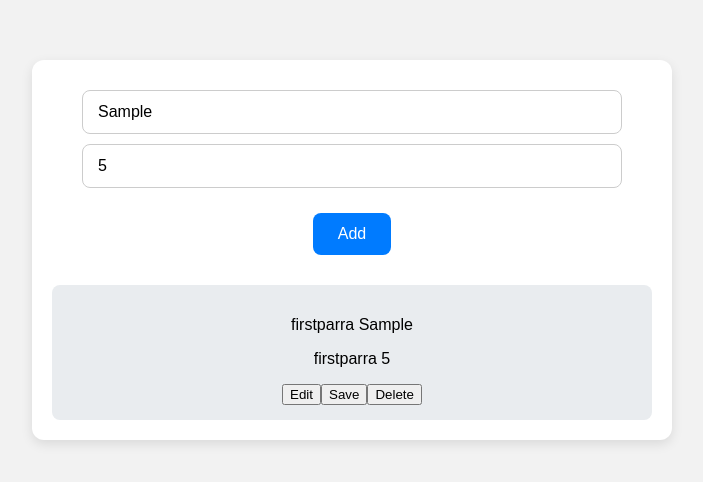
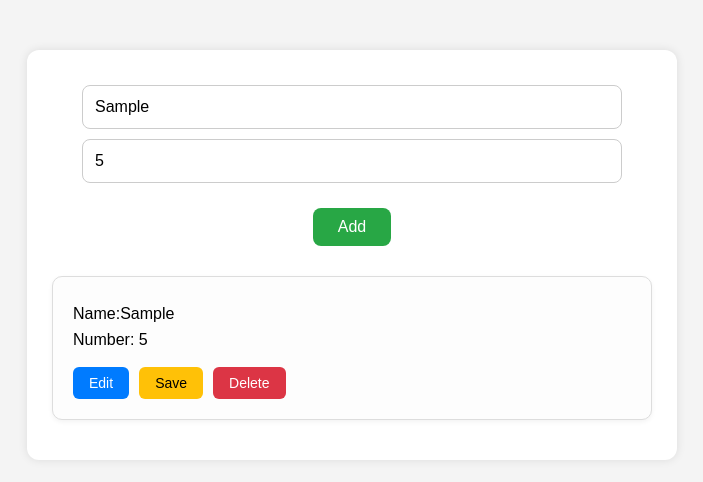
Before and after one commit to CBROY62/JavaScript-100-Problem, a plain HTML site: page Click_Created_componets/index.html in a window 1280 px wide. Both pictures are taken after typing "Sample", "5" into the empty fields and a click on the button "Add". Shown: the whole page, without its empty margins (288-991 px from the left). Drawn offline with Linux system fonts and the light colour scheme.

Commit message:
add on the style for todo section

```diff
--- a/Click_Created_componets/Script.js
+++ b/Click_Created_componets/Script.js
@@ -9,10 +9,10 @@ function adddataOnhead2() {
     DevSection1.className = "divsection";
 
     const newDevSection1 = document.createElement('p');
-    newDevSection1.textContent = `firstparra ${firstInputSection1}`;
+    newDevSection1.textContent = `Name:${firstInputSection1}`;
 
     const newDevSection2 = document.createElement('p');
-    newDevSection2.textContent = `firstparra ${sectionInputSection1}`;
+    newDevSection2.textContent = `Number: ${sectionInputSection1}`;
 
     const newbtnSection = document.createElement('button');
     newbtnSection.textContent = "Edit";
--- a/Click_Created_componets/style.css
+++ b/Click_Created_componets/style.css
@@ -3,43 +3,35 @@
 body {
   margin: 0;
   font-family: Arial, sans-serif;
-  background-color: #f2f2f2;
+  background-color: #f4f4f4;
 }
 
 .main_section {
   max-width: 600px;
-  margin: 60px auto;
-  padding: 20px;
+  margin: 50px auto;
+  padding: 25px;
   background-color: #ffffff;
   border-radius: 12px;
-  box-shadow: 0 4px 12px rgba(0, 0, 0, 0.1);
+  box-shadow: 0 0 10px rgba(0, 0, 0, 0.1);
   text-align: center;
 }
 
-input[type="text"],
-input[type="number"] {
+.inpute1,
+.inpute2 {
+  width: 90%;
+  padding: 12px;
+  margin: 10px auto;
   display: block;
-  width: 90%;
-  padding: 12px 15px;
-  margin: 10px auto;
   border: 1px solid #ccc;
   border-radius: 8px;
   font-size: 16px;
   box-sizing: border-box;
-  transition: 0.3s;
-}
-
-input[type="text"]:focus,
-input[type="number"]:focus {
-  border-color: #007bff;
-  outline: none;
-  box-shadow: 0 0 5px rgba(0, 123, 255, 0.3);
 }
 
 .addSection {
   margin-top: 15px;
-  padding: 12px 25px;
-  background-color: #007bff;
+  padding: 10px 25px;
+  background-color: #28a745;
   color: white;
   font-size: 16px;
   border: none;
@@ -49,13 +41,68 @@ input[type="number"]:focus {
 }
 
 .addSection:hover {
-  background-color: #0056b3;
+  background-color: #218838;
 }
 
 .NewComponets {
   margin-top: 30px;
-  padding: 15px;
-  background-color: #e9ecef;
-  border-radius: 8px;
-  min-height: 50px;
 }
+
+/* Dynamic content styles */
+.divsection {
+  background-color: #fdfdfd;
+  border: 1px solid #ddd;
+  border-radius: 10px;
+  padding: 20px;
+  margin-bottom: 15px;
+  box-shadow: 0 2px 5px rgba(0, 0, 0, 0.05);
+  text-align: left;
+  position: relative;
+}
+
+.divsection p {
+  margin: 8px 0;
+  font-size: 16px;
+}
+
+.divsection input[type="text"],
+.divsection input[type="number"],
+.divsection input[type="email"],
+.divsection input[type="name"] {
+  width: 100%;
+  padding: 8px;
+  margin: 8px 0;
+  font-size: 16px;
+  border: 1px solid #ccc;
+  border-radius: 6px;
+  box-sizing: border-box;
+}
+
+.divsection button {
+  margin-right: 10px;
+  margin-top: 10px;
+  padding: 8px 16px;
+  font-size: 14px;
+  border: none;
+  border-radius: 6px;
+  cursor: pointer;
+}
+
+.divsection button:nth-child(3) {
+  background-color: #007bff;
+  color: white;
+}
+
+.divsection button:nth-child(4) {
+  background-color: #ffc107;
+  color: black;
+}
+
+.divsection button:nth-child(5) {
+  background-color: #dc3545;
+  color: white;
+}
+
+.divsection button:hover {
+  opacity: 0.9;
+}
```
